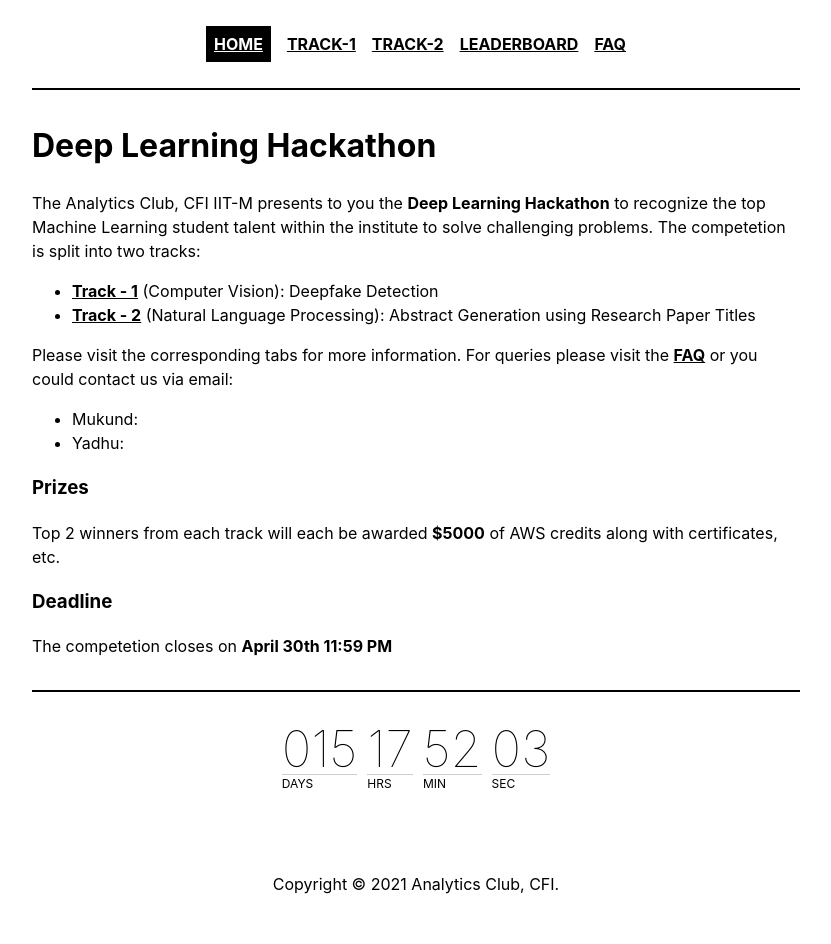
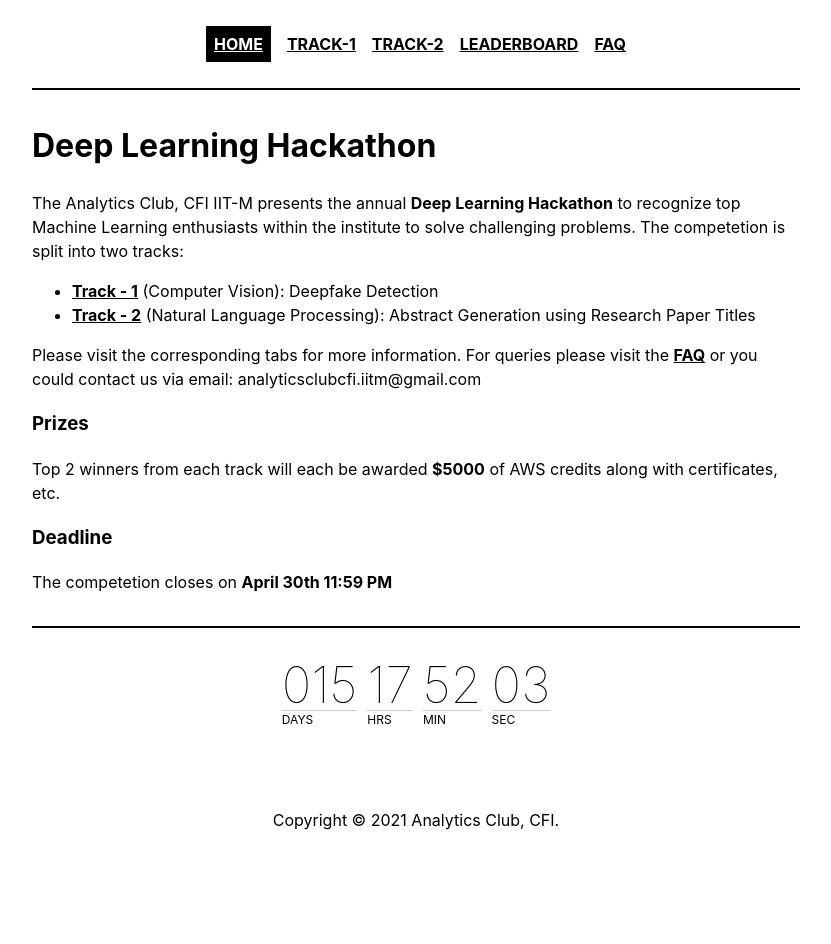
Before and after one commit to analytics-club-iitm/DL-Hack-20-21, a Jekyll site: the page built from index.html, in a window 1280 px wide. Shown: the whole page, without its empty margins (224-1055 px from the left). Built offline with Jekyll 4.4.1, drawn with Linux system fonts in a browser that asks for light colours; nearby versions of some CDN libraries; the list of posts is cut into pages by our own code; after the commit the page ends 900 px from its top, so only the background shows below that.

Commit message:
Update index.html

```diff
--- a/index.html
+++ b/index.html
@@ -5,7 +5,7 @@ title: Index
 
 <h1>Deep Learning Hackathon</h1>
 
-The Analytics Club, CFI IIT-M presents to you the <b>Deep Learning Hackathon</b> to recognize the top Machine Learning student talent within the institute to solve challenging problems.
+The Analytics Club, CFI IIT-M presents the annual <b>Deep Learning Hackathon</b> to recognize top Machine Learning enthusiasts within the institute to solve challenging problems.
 The competetion is split into two tracks:
 <ul>
     <li><a href="track1">Track - 1</a> (Computer Vision): Deepfake Detection</li>
@@ -13,10 +13,7 @@ The competetion is split into two tracks:
 </ul>
 
 Please visit the corresponding tabs for more information. For queries please visit the <a href="faq">FAQ</a> or you could contact us via email:
-<ul>
-    <li>Mukund: </li>
-    <li>Yadhu: </li>
-</ul>
+analyticsclubcfi.iitm@gmail.com
 
 <h3>Prizes</h3>
 
```
